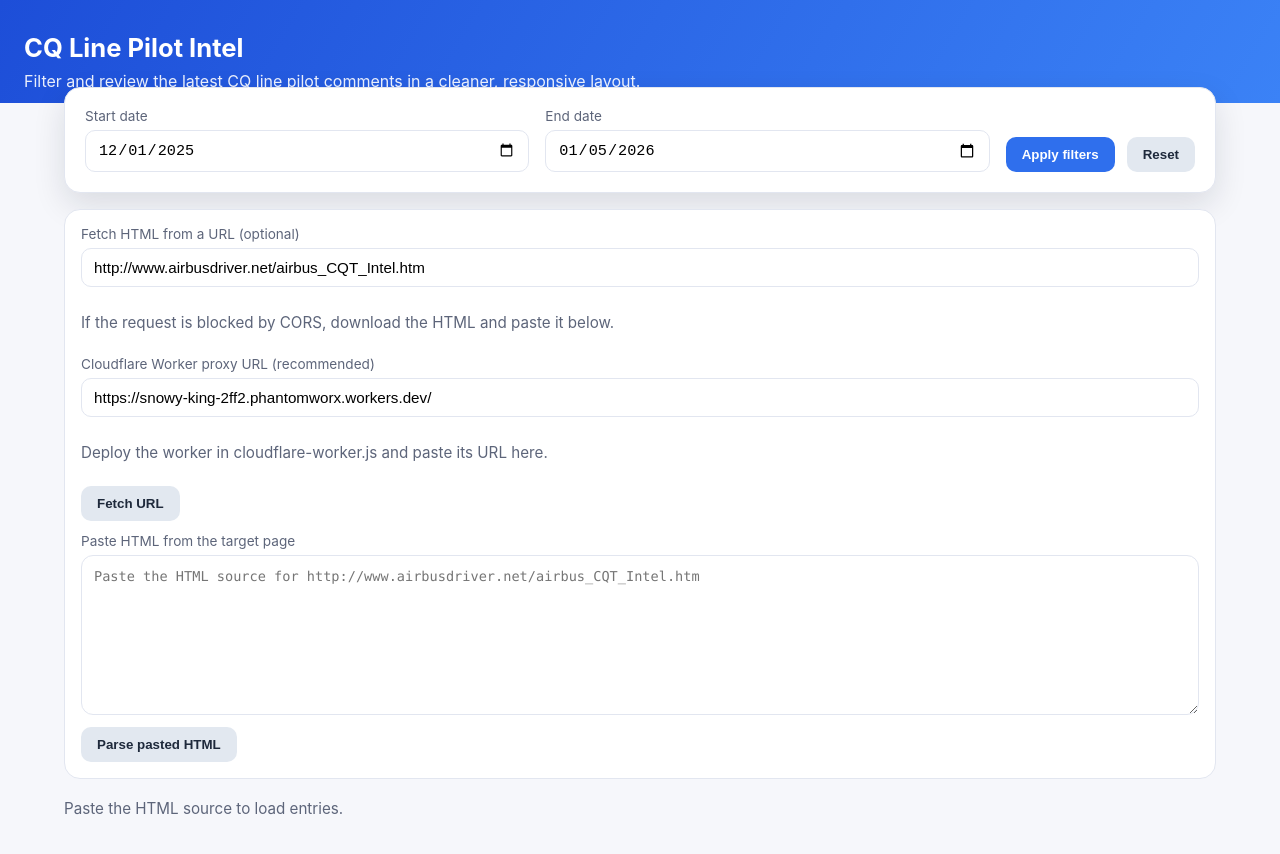
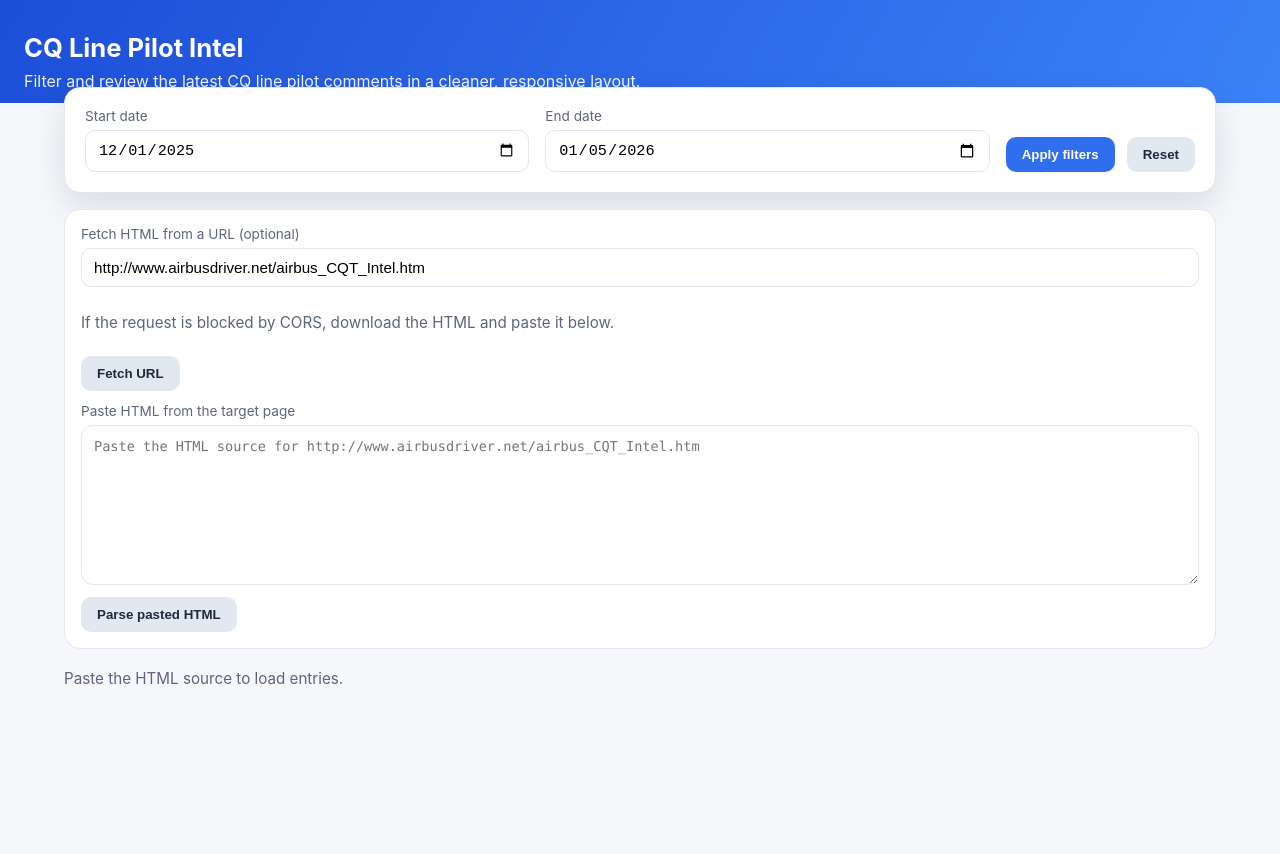
Before and after one commit to taylorjason/airbusdriver, a plain HTML site: page index.html in a window 1280 px wide. After the commit the page ends 800 px from the top, so only its background shows below. Drawn offline with Linux system fonts and the light colour scheme.

Commit message:
Remove proxy url from UI

```diff
--- a/index.html
+++ b/index.html
@@ -318,16 +318,6 @@
         />
         <small class="status">If the request is blocked by CORS, download the HTML and paste it below.</small>
       </div>
-      <div class="control-group">
-        <label for="proxyUrl">Cloudflare Worker proxy URL (recommended)</label>
-        <input
-          type="url"
-          id="proxyUrl"
-          placeholder="https://your-worker.your-subdomain.workers.dev?url="
-          value="https://snowy-king-2ff2.phantomworx.workers.dev/"
-        />
-        <small class="status">Deploy the worker in cloudflare-worker.js and paste its URL here.</small>
-      </div>
       <div class="actions">
         <button id="fetchUrl" class="secondary">Fetch URL</button>
       </div>
@@ -370,9 +360,10 @@
     const resetFiltersBtn = document.getElementById("resetFilters");
     const fetchUrlBtn = document.getElementById("fetchUrl");
     const sourceUrlEl = document.getElementById("sourceUrl");
-    const proxyUrlEl = document.getElementById("proxyUrl");
     const parseHtmlBtn = document.getElementById("parseHtml");
     const manualHtmlEl = document.getElementById("manualHtml");
+
+    const PROXY_URL = "https://snowy-king-2ff2.phantomworx.workers.dev/";
     const entryModalEl = document.getElementById("entryModal");
     const closeModalBtn = document.getElementById("closeModal");
     const modalTitleEl = document.getElementById("modalTitle");
@@ -527,7 +518,7 @@
     };
 
     const fetchWithProxy = async (targetUrl) => {
-      const proxyUrl = buildProxyUrl(proxyUrlEl.value, targetUrl);
+      const proxyUrl = buildProxyUrl(PROXY_URL, targetUrl);
       if (!proxyUrl) {
         throw new Error("No proxy URL configured.");
       }
```
